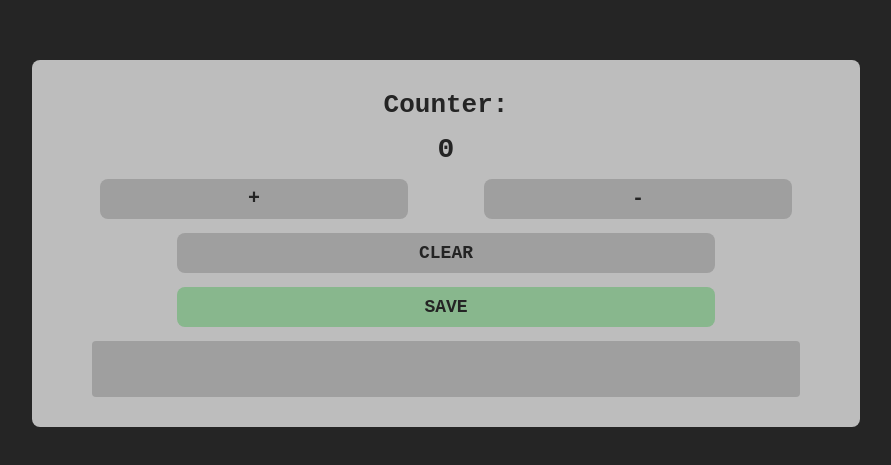
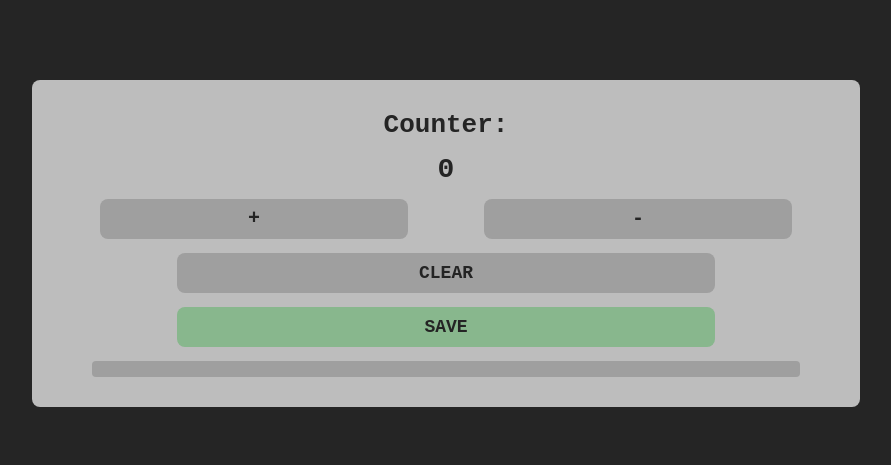
Before and after one commit to criticvl/simple-counter, a plain HTML site: page index.html in a window 1280 px wide. Shown: the part 157-622 px from the top of the page, without its empty margins (194-1085 px from the left). Drawn offline with Linux system fonts and the light colour scheme.

Commit message:
Update style.css

```diff
--- a/style.css
+++ b/style.css
@@ -111,7 +111,7 @@ h2 {
     margin-bottom: 0px;
     list-style-type: none;
     width: 90%;
-    height: 40px;
+    height: fit-content;
     background: rgb(159, 159, 159);
     border-radius: 4px;
 }
@@ -134,7 +134,6 @@ li {
     text-align: center;
     padding: 4px;
     width: 9vw;
-    height: 5vw;
     font-size: 1.6vw;
     margin: 0 0.2vw;
 }
```
